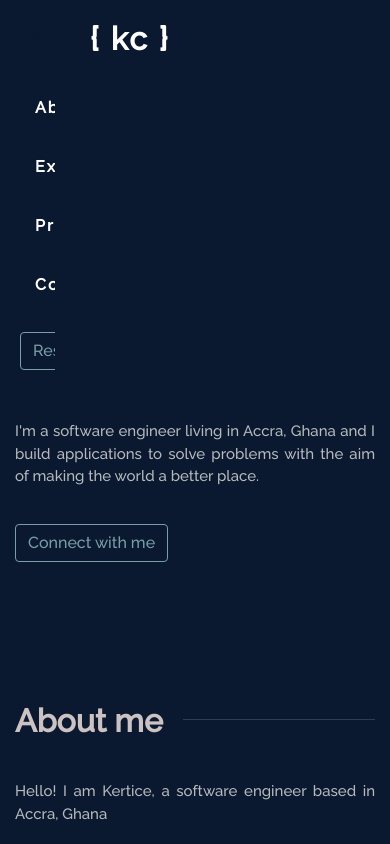
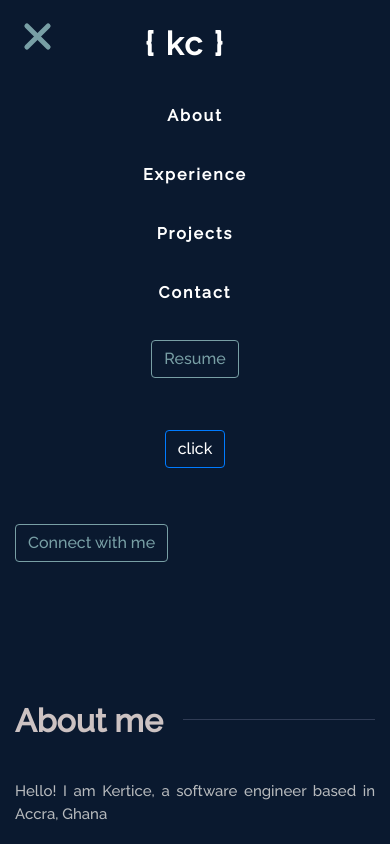
Before and after one commit to KwameKert/myportfolio, a Vue app: page / in a window 390 px wide. Both pictures are taken after a click on the element 37 px from the left and 45 px from the top of the page. Shown: the top 844 px of the page. Built offline with nearby package versions, Linux system fonts and the light colour scheme.

Commit message:
mobile styles updated

```diff
--- a/public/css/dark.css
+++ b/public/css/dark.css
@@ -91,6 +91,30 @@ header.sticky ul{
   }
 
 
+  .social-buttons:hover {
+    color: #fff;
+    background-color: #0a192f ;
+    border-color: #789fa5;
+}
+
+
+
+@media only screen and (max-width: 600px) {
+    .links:after {
+        content: '';
+        display: block;
+        margin: auto;
+        height: 3px;
+        color:#b6bedc;
+        width: 0px;
+        background: transparent;
+        transition: width .5s ease, background-color .5s ease;
+      }
+      .links:hover:after {
+        width: 100%;
+        background: #fff;
+      }
+}
 /* header.sticky{
     background-color: rgb(10, 25, 47);
 } */
--- a/src/components/Contact.vue
+++ b/src/components/Contact.vue
@@ -10,12 +10,12 @@
             <p>
                 Feel free to contact me on the following plaforms.
             </p>
-            <a href="mailto:kwamekert@gmail.com" class="btn btn-outline-primary"><img src="@/assets/img/simplemail.svg" width="30px" height="30px" alt=""> &nbsp;&nbsp;<p class="m-2">Send me a hi.</p></a>
+            <a href="mailto:kwamekert@gmail.com" class="btn btn-outline-primary social-buttons"><img src="@/assets/img/simplemail.svg" width="30px" height="30px" alt=""> &nbsp;&nbsp;<p class="m-2">Send me a hi.</p></a>
 
-            <a href="https://github.com/KwameKert" target="blank" class="btn btn-outline-primary">
+            <a href="https://github.com/KwameKert" target="blank" class="btn btn-outline-primary social-buttons">
             <img src="@/assets/img/github.svg" width="30px" height="30px" alt="">
             &nbsp;&nbsp;<p class="m-2"> Follow me </p></a>
-            <a href="https://www.linkedin.com/in/kertice-asante-aa4224173/" target="blank" class="btn btn-outline-primary"> <img src="@/assets/img/linkedin.svg" alt="">  &nbsp;&nbsp; <p class="m-2">Add Connection</p></a>
+            <a href="https://www.linkedin.com/in/kertice-asante-aa4224173/" target="blank" class="btn btn-outline-primary social-buttons"> <img src="@/assets/img/linkedin.svg" alt="">  &nbsp;&nbsp; <p class="m-2">Add Connection</p></a>
 
         </div>
         </section>
@@ -29,11 +29,11 @@ export default {
 
 <style >
 
-.btn-outline-primary:hover {
-    color: #fff;
-    background-color: #0a192f ;
-    border-color: #789fa5;
-}
+
+
+/* p{
+    background-color: transparent;
+} */
 /* span{
     margin-top: 10px;
 } */
--- a/src/components/Header.vue
+++ b/src/components/Header.vue
@@ -18,26 +18,33 @@
      <header id="mobile-menu">
         <div id="menu-bar">
             <div class="row">
-                <div class="col-2">
-                    <div id="menu" @click="changeMenu()" v-bind:class="{change: isActive}">
+                <div class="col-3">
+                <div id="menu" @click="changeMenu()" v-bind:class="{change: isActive}">
 				<div id="bar1" class="bar"></div>
 				<div id="bar2" class="bar"></div>
 				<div id="bar3" class="bar"></div>
 			</div>
+                </div>
+                <div class="col-9">
+                      <a href="javascript:void()" class="logo" >{ kc }</a>
+                </div>
+            </div>
 
 
-
+            <div class="row">
+                <div class="col-12 ">
         <ul class="nav" id="nav" v-bind:class="{change: isActive}">
             <li class="links"><a href="#about">About</a> </li>
             <li class="links"><a href="#work">Experience</a></li>
             <li class="links"><a href="#projects">Projects</a></li>
             <li class="links"><a href="#contact">Contact</a></li>
             <li ><button  class="btn btn-outline-primary">Resume</button></li>
+             <li><a @click="darkThemeSwitch" class="btn btn-primary">click</a></li>
         </ul>
                 </div>
-                <div class="col-9">
-                    <a href="javascript:void()" class="logo" style="padding-top: 10px">{ kc }</a>
-                </div>
+                <!-- <div class="col-9">
+
+                </div> -->
             </div>
 
 		</div>
@@ -140,33 +147,10 @@ li{
 
 
 @media only screen and (max-width: 600px) {
-  /* body {
-    background-color: lightblue;
-  } */
 
-
-  header .logo {
-    position: absolute;
-    font-weight: 700;
-    color: #fff;
-    font-size: 2em;
-    text-decoration: none;
-    letter-spacing: 2px;
-    transition: 0.6s;
-    margin-top: 5px;
-}
-
-    header.sticky{
-      padding: 5px 120px;
-      background-color: rgb(10, 25, 47);;
-      -webkit-box-shadow: 0 3px 5px rgba(57, 63, 72, 0.3);
-      -moz-box-shadow: 0 3px 5px rgba(57, 63, 72, 0.3);
-      box-shadow: 0 3px 5px rgba(57, 63, 72, 0.3);
-  }
-
-  header.sticky ul{
-    padding-top: 20px;
-  }
+ .logo{
+     padding-left: 20px;
+ }
 
 
   #desktop-menu{
@@ -187,7 +171,7 @@ li{
 .bar{
 	height: 5px;
 	width: 100%;
-	background-color: #789fa5;
+	background-color: #789fa5 !important;
 	display: block;
 	border-radius: 5px;
 	transition: 0.3s ease;
@@ -199,14 +183,16 @@ li{
 	transform: translateY(4px);
 }
 .nav li a{
-	color: #fff;
+    color: #fff;
 	text-decoration: none;
 }
 .nav li a:hover{
 	font-weight: bold;
 }
 .nav li{
-	list-style: none;
+    list-style: none;
+
+    text-align: center;
 	padding: 16px 0;
 }
 .nav{
@@ -220,7 +206,7 @@ li{
 	left: 0;
     right: 0;
 	position: absolute;
-    background-color: rgb(10, 25, 47);;
+    background-color: rgb(10, 25, 47);
 }
 .menu-bg{
 	z-index: 1;
```
Also changed, not shown: public/css/light.css (+12 -0 lines).
